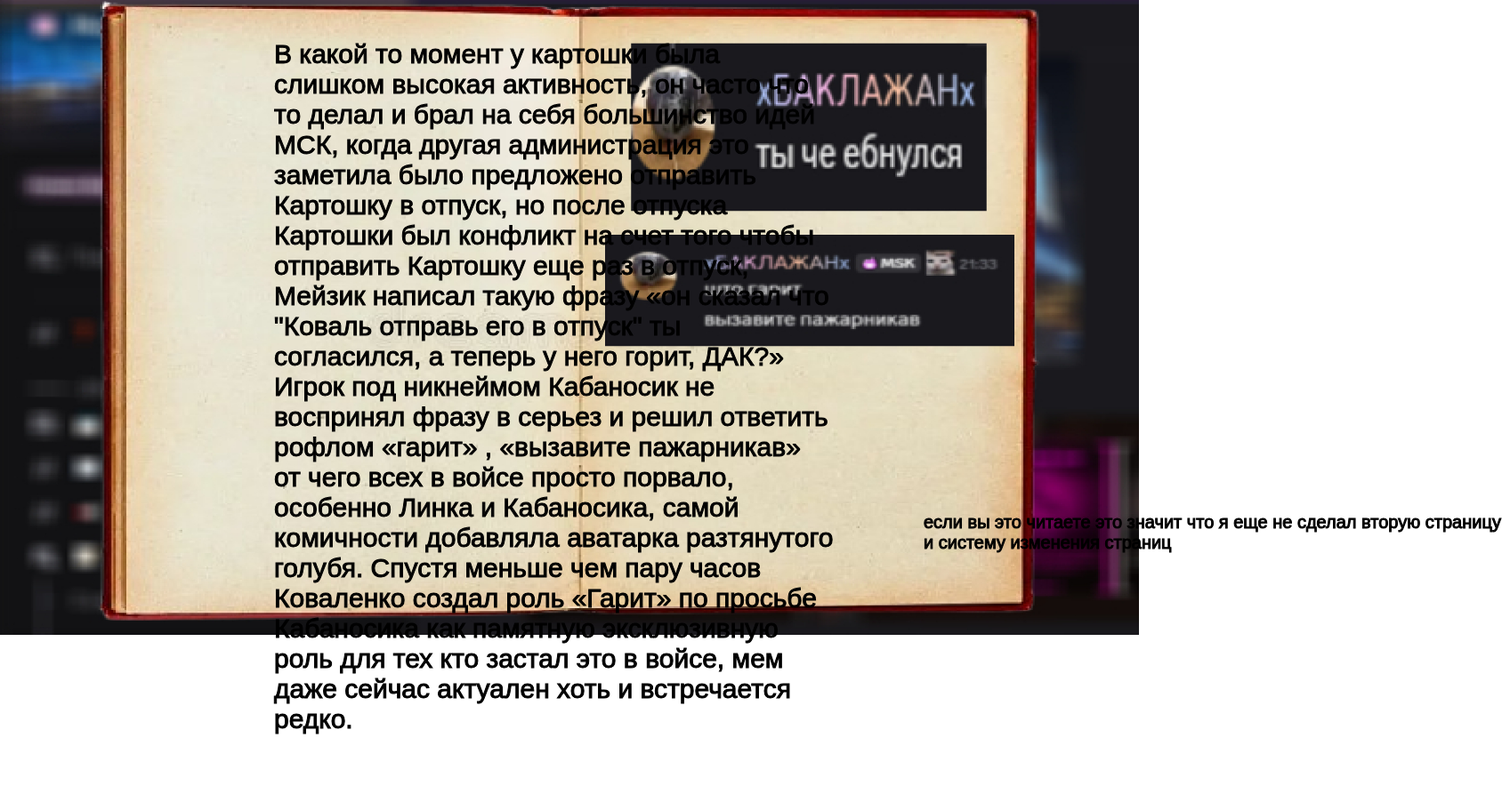
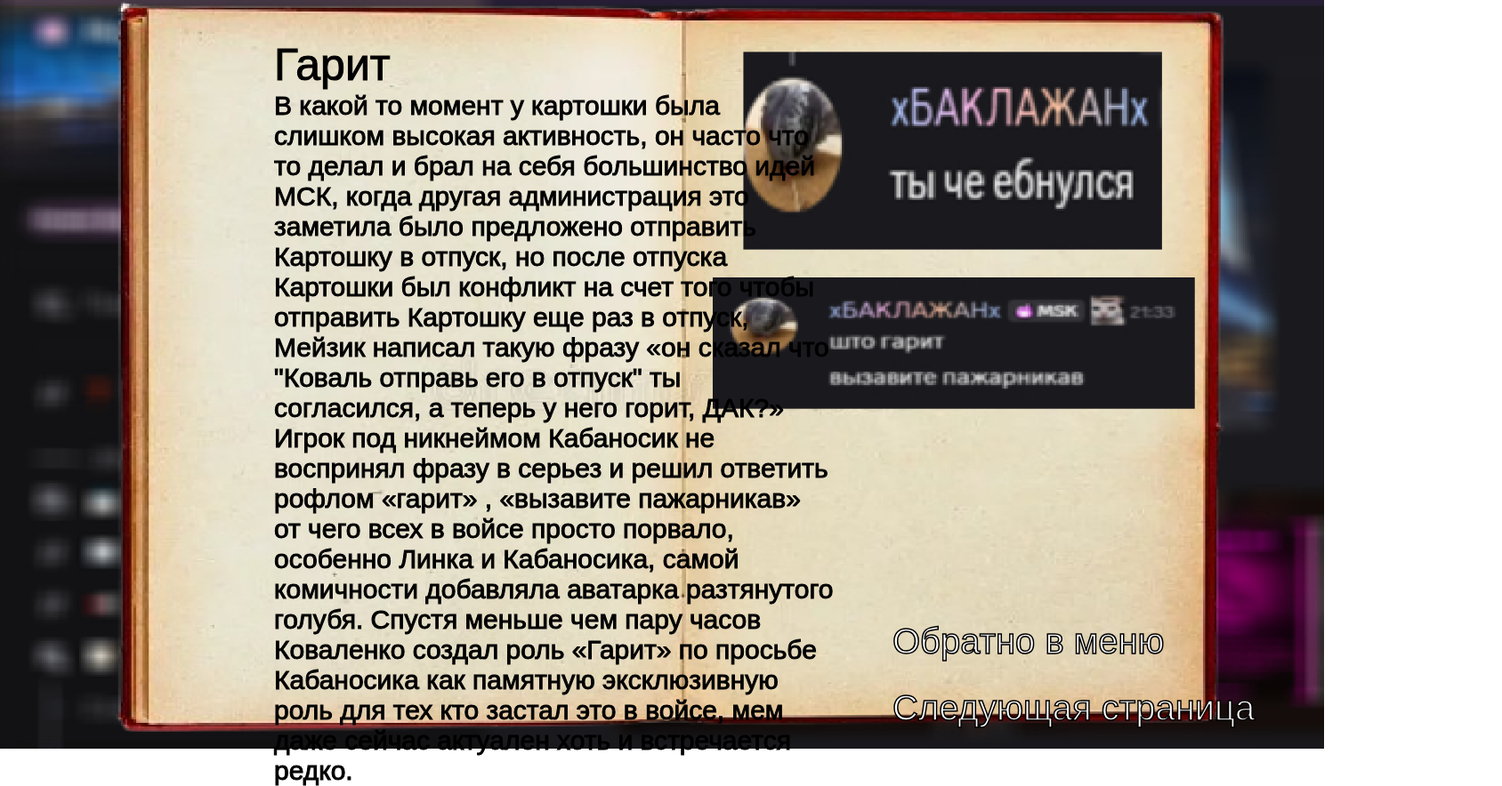
Before and after one commit to krusim/MSK-Wikipedia-1.0, a plain HTML site: page meme.html in a window 1280 px wide. Shown: the part 6-890 px from the top of the page at 89% size, 1688 px wide, since content can reach past the window. Before the commit the page ends 832 px from the top, so only its background shows below. Drawn offline with Linux system fonts and the light colour scheme; a web font is replaced by a local one.

Commit message:
Add files via upload

```diff
--- a/meme.html
+++ b/meme.html
@@ -7,8 +7,16 @@
     <link rel="stylesheet" href="stylememe.css">
 </head>
 <body>
+    <div class="naemmgarit">Гарит</div>
   <div class="garit">В какой то момент у картошки была слишком высокая активность, он часто что то делал и брал на себя большинство идей МСК, когда другая администрация это заметила было предложено отправить Картошку в отпуск, но после отпуска Картошки был конфликт на счет того чтобы отправить Картошку еще раз в отпуск, Мейзик написал такую фразу «он сказал что "Коваль отправь его в отпуск" ты согласился, а теперь у него горит, ДАК?» Игрок под никнеймом Кабаносик не воспринял фразу в серьез и решил ответить рофлом «гарит» , «вызавите пажарникав» от чего всех в войсе просто порвало, особенно Линка и Кабаносика, самой комичности добавляла аватарка разтянутого голубя. Спустя меньше чем пару часов Коваленко создал роль «Гарит» по просьбе Кабаносика как памятную эксклюзивную роль для тех кто застал это в войсе, мем даже сейчас актуален хоть и встречается редко.</div>
- <div class="ok">если вы это читаете это значит что я еще не сделал вторую страницу и систему изменения страниц</div>
+<div class="ok"> </div>
+
+         <nav class="navbar1">
+        <ul>
+            <li><a href="index.html">Обратно в меню</a></li>
+            <li><a href="memepage1.html">Следующая страница</a></li>
+        </ul>
+    </nav>
 </body>
 
 </html>
--- a/style.css
+++ b/style.css
@@ -5,7 +5,7 @@ font-family: "Oswald", sans-serif;
 -webkit-text-stroke: 1px white;
 background-image: url(images/mskback.jpg);
 background-repeat: no-repeat;
-background-size: cover;
+
 background-attachment: fixed;
 }
 
--- a/stylememe.css
+++ b/stylememe.css
@@ -8,11 +8,16 @@ background-repeat: no-repeat;
 background-size: cover;
 }
 
+.naemmgarit {
+    font-size: 50px;
+    margin-left: 300px;
+    margin-top: 50px;
+}
+
 .garit {
     font-size: 30px;
     width: 630px;
     margin-left: 300px;
-    margin-top: 50px;
 }
 
 .ok {
@@ -21,3 +26,32 @@ background-size: cover;
     width: 650px;
     font-size: 20px;
 }
+
+
+.navbar1 {
+    width:500px;
+    font-size: 40px;
+    margin-left: 980px;
+    margin-top: 50px;
+    -webkit-text-stroke: 1.5px rgb(0, 0, 0)
+}
+
+.navbar1 ul {
+    list-style-type:none;
+    background-color: hsl(0, 0%, 21%);
+    display: inline;
+    padding: 0px;
+    margin: 0px;
+}
+
+.navbar1 a {
+    color: white;
+    text-decoration: none;
+    padding: 15px;
+    display: block;
+}
+
+
+.navbar1 a:hover {
+   -webkit-text-stroke: 0.9px rgb(0, 0, 0)
+}
```
Also changed, not shown: memepage1.html (added, +1 -0 lines).
